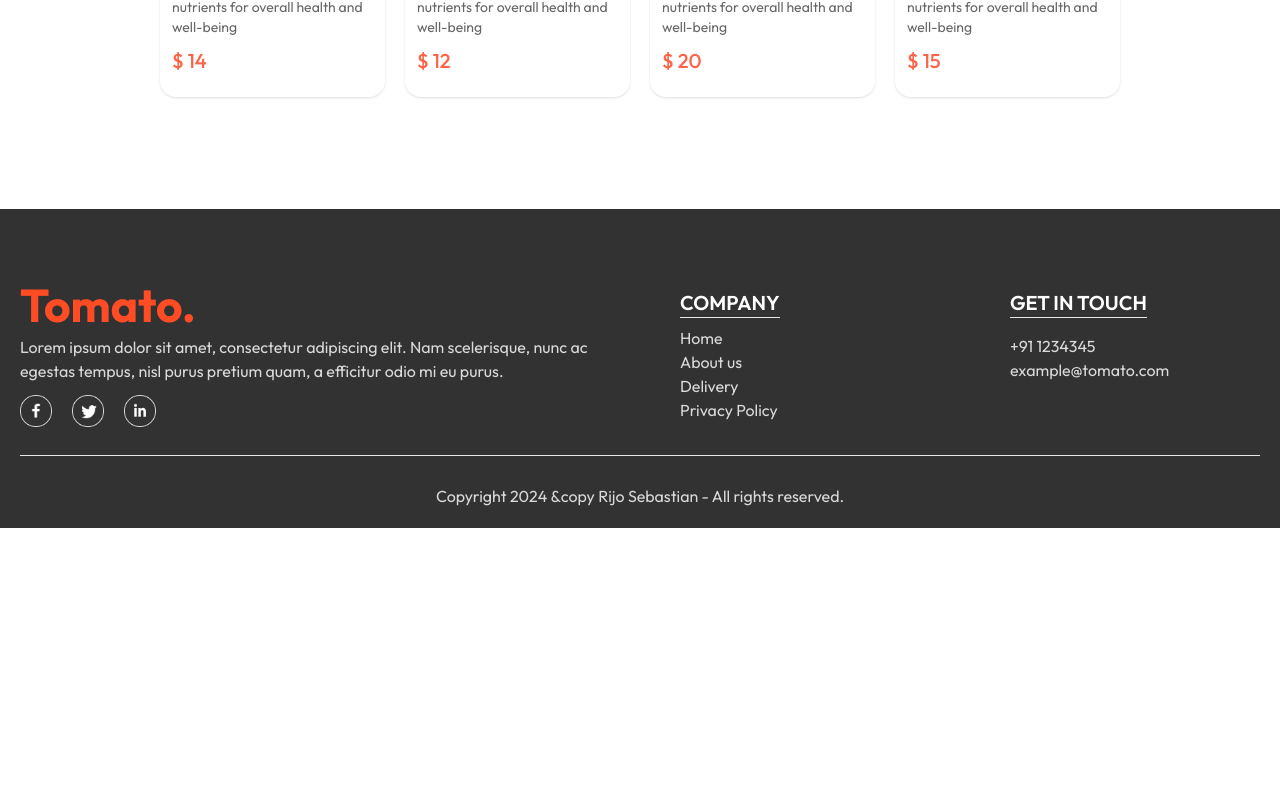
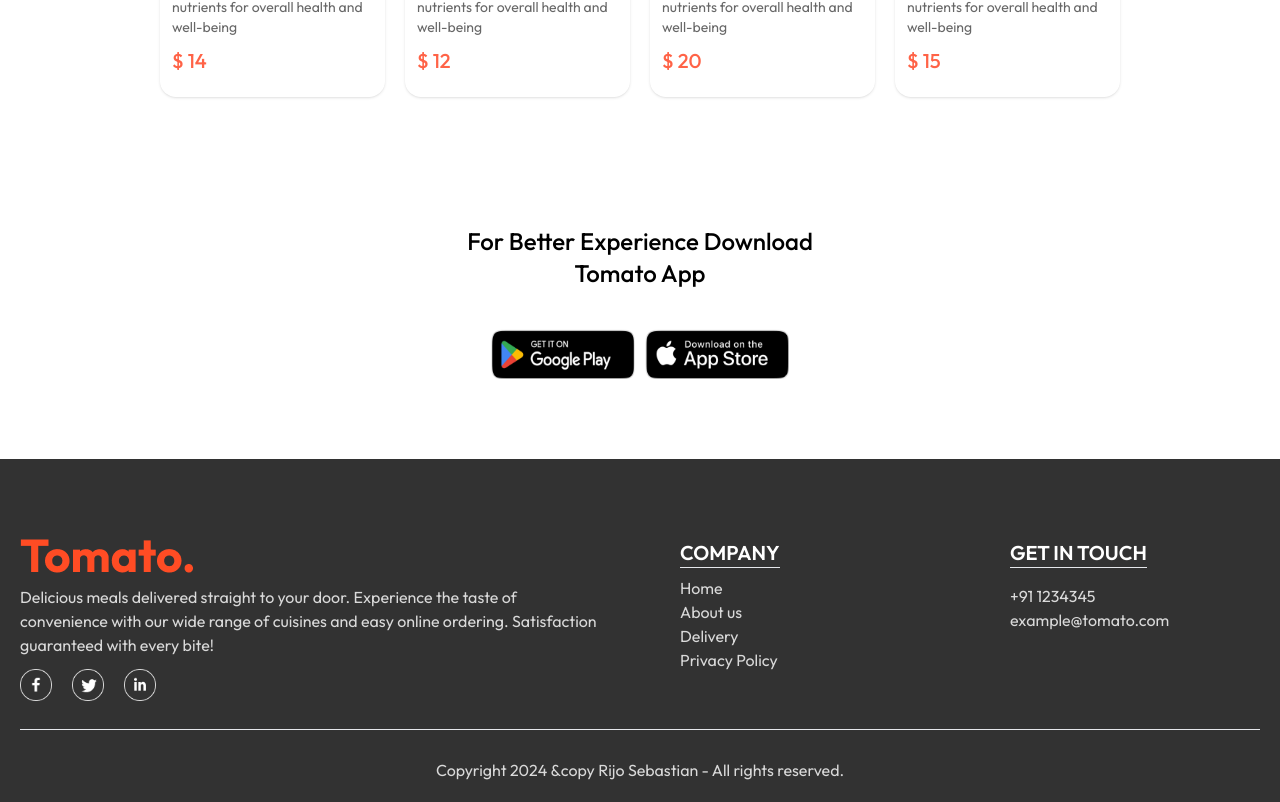
Before and after one commit to RijoKsd/food-delivery-app, a React (Vite) app in the folder client/: page / in a window 1280 px wide. Shown: the part 3918-4720 px from the top of the page. Before the commit the page ends 4446 px from the top, so only its background shows below. Built offline with nearby package versions, Linux system fonts and the light colour scheme.

Commit message:
Add AppDownload component - Add AppDownload component to Home page

```diff
--- /dev/null
+++ b/client/src/components/AppDownload/AppDownload.jsx
@@ -0,0 +1,17 @@
+import { assets } from "../../assets/assets";
+
+const AppDownload = () => {
+  return (
+    <div className="app-download m-auto mt-24 text-center text-2xl font-medium"  id="app-download">
+      <p>
+        For Better Experience Download <br /> Tomato App
+      </p>
+      <div className="platforms flex justify-center  gap-2.5 mt-10">
+        <img src={assets.play_store} alt="play store image" className="cursor-pointer  w-28 min-w-36 transition hover:scale-105" />
+        <img src={assets.app_store} alt="app store image" className="cursor-pointer  w-28 min-w-36 transition hover:scale-105" />
+      </div>
+    </div>
+  );
+};
+
+export default AppDownload;
--- a/client/src/components/Footer/Footer.jsx
+++ b/client/src/components/Footer/Footer.jsx
@@ -10,19 +10,30 @@ const Footer = () => {
         <div className="left col-span-2    flex flex-col items-start gap22">
           <img src={assets.logo} alt="logo" />
           <p className="mt-3">
-            Lorem ipsum dolor sit amet, consectetur adipiscing elit. Nam
-            scelerisque, nunc ac egestas tempus, nisl purus pretium quam, a
-            efficitur odio mi eu purus.
-            <div className="social-icons flex justify-start items-center gap-5 mt-3">
-              <img src={assets.facebook_icon} alt="facebook icon"  className="w-8"/>
-              <img src={assets.twitter_icon} alt="twitter icon" className="w-8" />
-              <img src={assets.linkedin_icon} alt="linkedin icon" className="w-8" />
-            </div>
+            Delicious meals delivered straight to your door. Experience the
+            taste of convenience with our wide range of cuisines and easy online
+            ordering. Satisfaction guaranteed with every bite!
           </p>
+
+          <div className="social-icons flex justify-start items-center gap-5 mt-3">
+            <img
+              src={assets.facebook_icon}
+              alt="facebook icon"
+              className="w-8"
+            />
+            <img src={assets.twitter_icon} alt="twitter icon" className="w-8" />
+            <img
+              src={assets.linkedin_icon}
+              alt="linkedin icon"
+              className="w-8"
+            />
+          </div>
         </div>
         <div className="center flex flex-col items-start gap:2">
-          <h2 className="font-semibold text-xl border-b mb-2 text-white uppercase">Company</h2>
-          <ul >
+          <h2 className="font-semibold text-xl border-b mb-2 text-white uppercase">
+            Company
+          </h2>
+          <ul>
             <li className="cursor-pointer">Home</li>
             <li className="cursor-pointer">About us</li>
             <li className="cursor-pointer">Delivery </li>
@@ -30,14 +41,16 @@ const Footer = () => {
           </ul>
         </div>
         <div className="right flex flex-col items-start gap-2 ">
-          <h2 className="font-semibold text-xl border-b mb-2 text-white uppercase">Get in touch</h2>
+          <h2 className="font-semibold text-xl border-b mb-2 text-white uppercase">
+            Get in touch
+          </h2>
           <ul>
             <li>+91 1234345</li>
             <li>example@tomato.com</li>
           </ul>
         </div>
       </div>
-      <hr  className="w-full  my-2 bg-darkGray"/>
+      <hr className="w-full  my-2 bg-darkGray" />
       <p className="copyright">
         Copyright 2024 &copy{" "}
         <a href="https://rijoksd.netlify.app" target="_blank">
@@ -50,3 +63,5 @@ const Footer = () => {
 };
 
 export default Footer;
+
+// 1:59
--- a/client/src/pages/Home/Home.jsx
+++ b/client/src/pages/Home/Home.jsx
@@ -2,6 +2,7 @@ import { useState } from "react";
 import ExploreMenu from "../../components/ExploreMenu/ExploreMenu";
 import Header from "../../components/Header/Header";
 import FoodDisplay from "../../components/FoodDisplay/FoodDisplay";
+import AppDownload from "../../components/AppDownload/AppDownload";
 
 const Home = () => {
   const [category, setCategory] = useState("all");
@@ -10,6 +11,7 @@ const Home = () => {
       <Header />
       <ExploreMenu category={category} setCategory={setCategory} />
       <FoodDisplay category={category} />
+      <AppDownload />
     </div>
   );
 };
```
